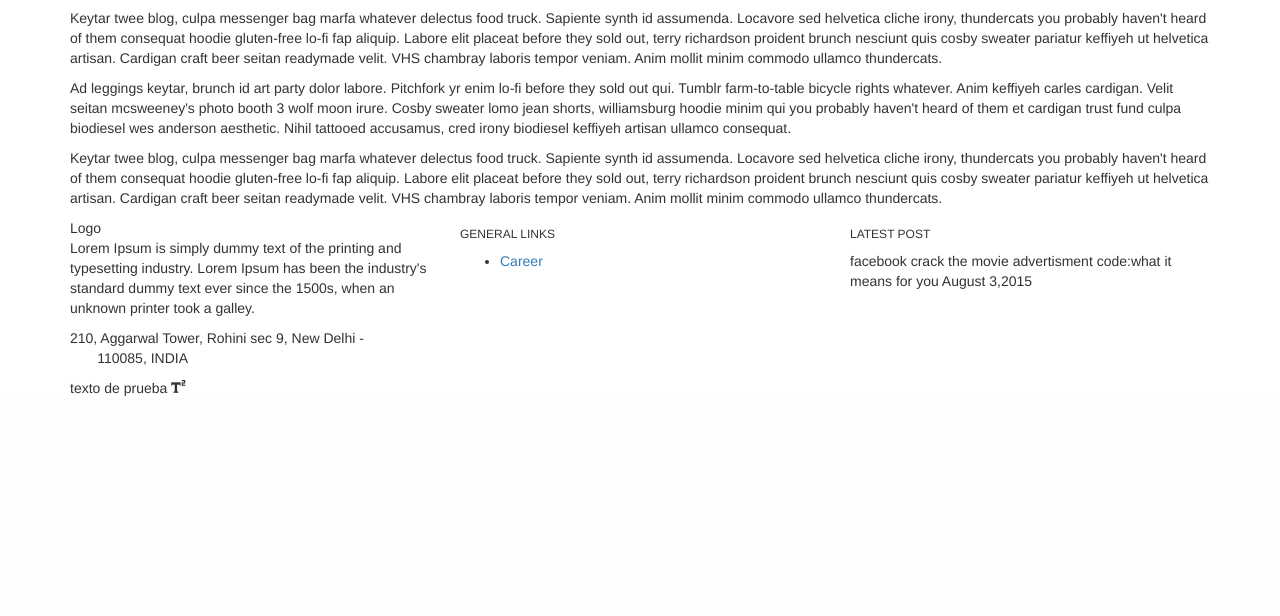
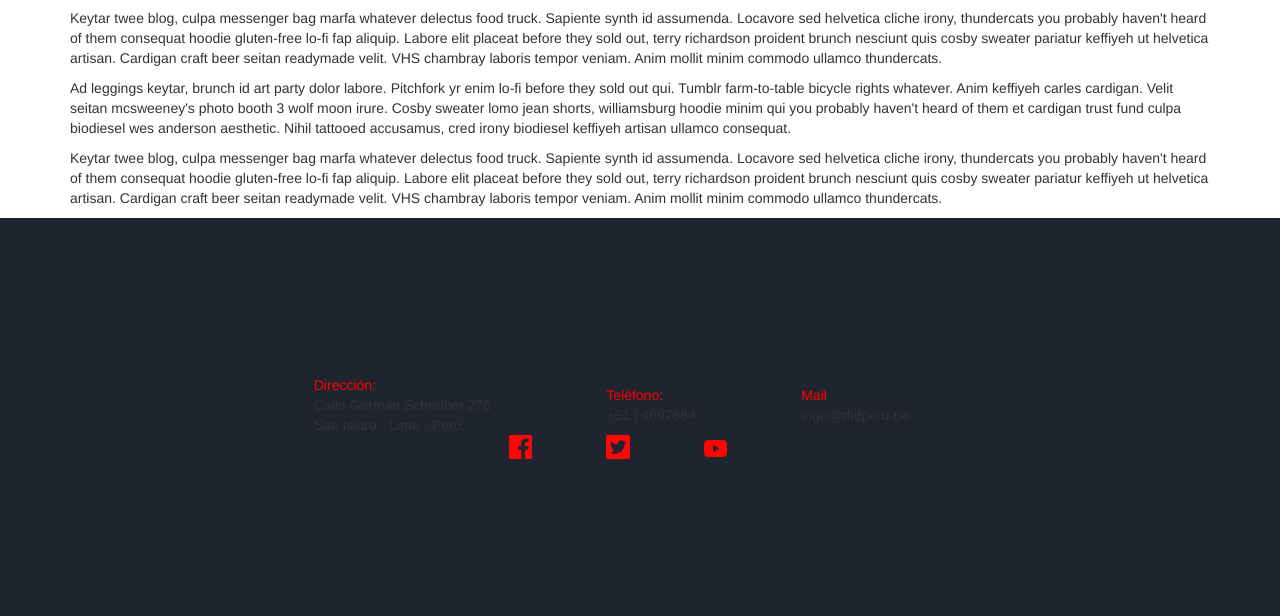
Before and after one commit to gleandro/Radical, a CodeIgniter app: page /database/ in a window 1280 px wide. Shown: the part 2284-2900 px from the top of the page. Before the commit the page ends 2680 px from the top, so only its background shows below. Run offline with CodeIgniter, Linux system fonts and the light colour scheme; some libraries are stand-ins or nearby versions.

Commit message:
Primero avance
Footer

```diff
--- a/application/views/radical/principal.php
+++ b/application/views/radical/principal.php
@@ -91,32 +91,34 @@
     <script src="/radical/application/helpers/js/bootstrap.js"></script>
   </body>
 
-  <footer>
-    <div class="container">
-      <div class="row">
-        <div class="col-md-4 col-sm-6 footerleft ">
-          <div class="logofooter"> Logo</div>
-          <p>Lorem Ipsum is simply dummy text of the printing and typesetting industry. Lorem Ipsum has been the industry's standard dummy text ever since the 1500s, when an unknown printer took a galley.</p>
-          <p><i class="fa fa-map-pin"></i> 210, Aggarwal Tower, Rohini sec 9, New Delhi - &nbsp;&nbsp;&nbsp;&nbsp;&nbsp;&nbsp;&nbsp;110085, INDIA</p>
+  <footer style="background-color:#1F252F;height: 398px;display: flex;justify-content: center;align-items: center;">
+    <div class="container" >
+      <div class="row" style="display: flex;justify-content: center;align-items: center;">
 
+        <div class="col-md-3 col-sm-6">
+          <div style="color:red">Dirección:</div>
+          <span>Calle German Schreiber 276</span><br>
+          <span>San Isidro - Lima - Perú</span>
         </div>
-        <div class="col-md-4 col-sm-6 paddingtop-bottom">
-          <h6 class="heading7">GENERAL LINKS</h6>
-          <ul class="footer-ul">
-            <li><a href="#"> Career</a></li>
-          </ul>
+        <div class="col-md-2 col-sm-6 paddingtop-bottom">
+          <div style="color:red">Teléfono:</div>
+          <span>+51 | 4697684</span>
         </div>
-        <div class="col-md-4 col-sm-6 paddingtop-bottom">
-          <h6 class="heading7">LATEST POST</h6>
-          <div class="post">
-            <p>facebook crack the movie advertisment code:what it means for you <span>August 3,2015</span></p>
+        <div class="col-md-2 col-sm-6 paddingtop-bottom">
+          <div style="color:red">Mail</div>
+          <span>ingo@rfidperu.pe</span>
+        </div>
+
+      </div>
+      <div class="row" style="display: flex;justify-content: center;align-items: center;">
+        <div class="col-md-1">
+          <img style="width:35%" src="/radical/application/helpers/iconos/footer/icono-de-face.png" alt="">
           </div>
-        </div>
-      </div>
-      <div class="row">
-        <div class="col-sm-6 footerleft ">
-          texto de prueba
-		  <span class="glyphicon glyphicon-superscript" aria-hidden="true"></span>
+          <div class="col-md-1">
+          <img style="width:35%" src="/radical/application/helpers/iconos/footer/twitter.png" alt="">
+          </div>
+          <div class="col-md-1">
+          <img style="width:35%" src="/radical/application/helpers/iconos/footer/yt.png" alt="">
         </div>
       </div>
     </div>
```
Also changed, not shown: application/helpers/iconos/footer/icono-de-face.png (added), application/helpers/iconos/footer/twitter.png (added), application/helpers/iconos/footer/yt.png (added).
